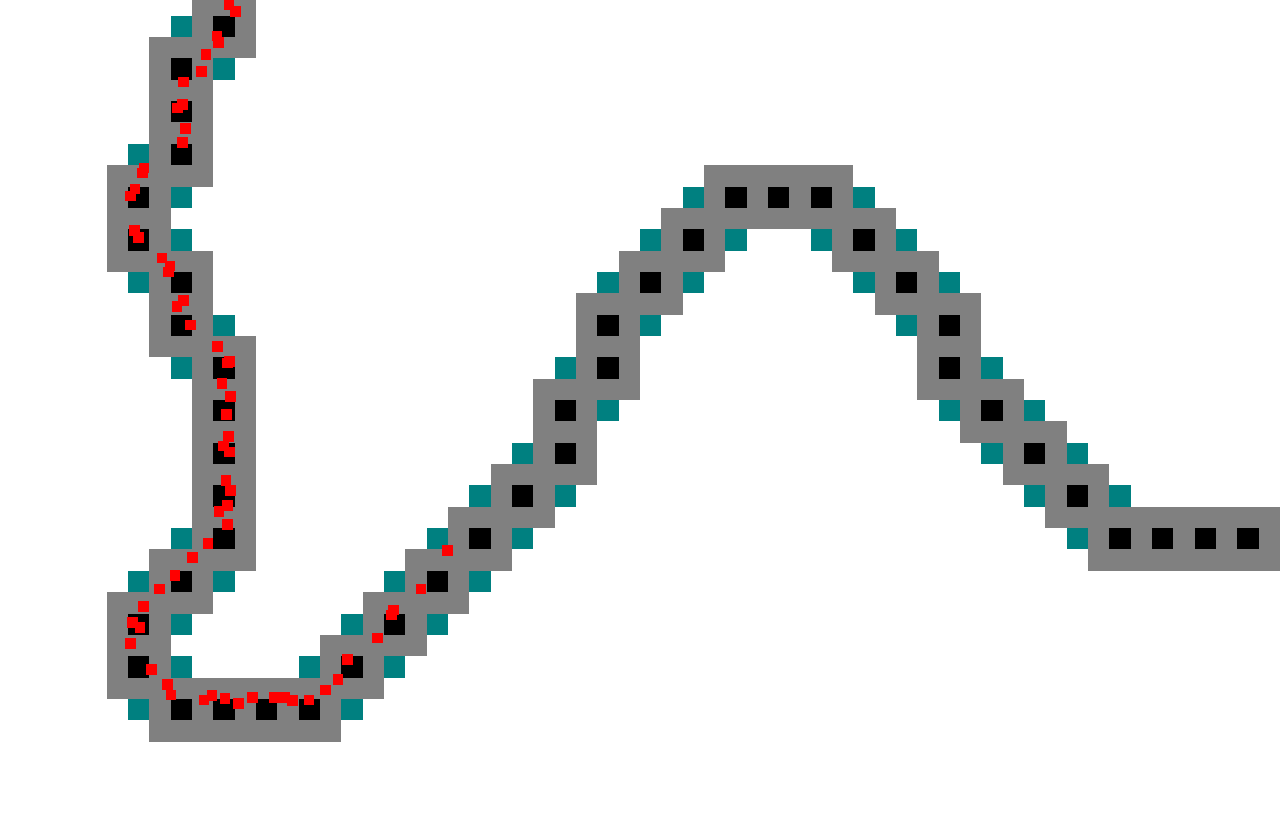
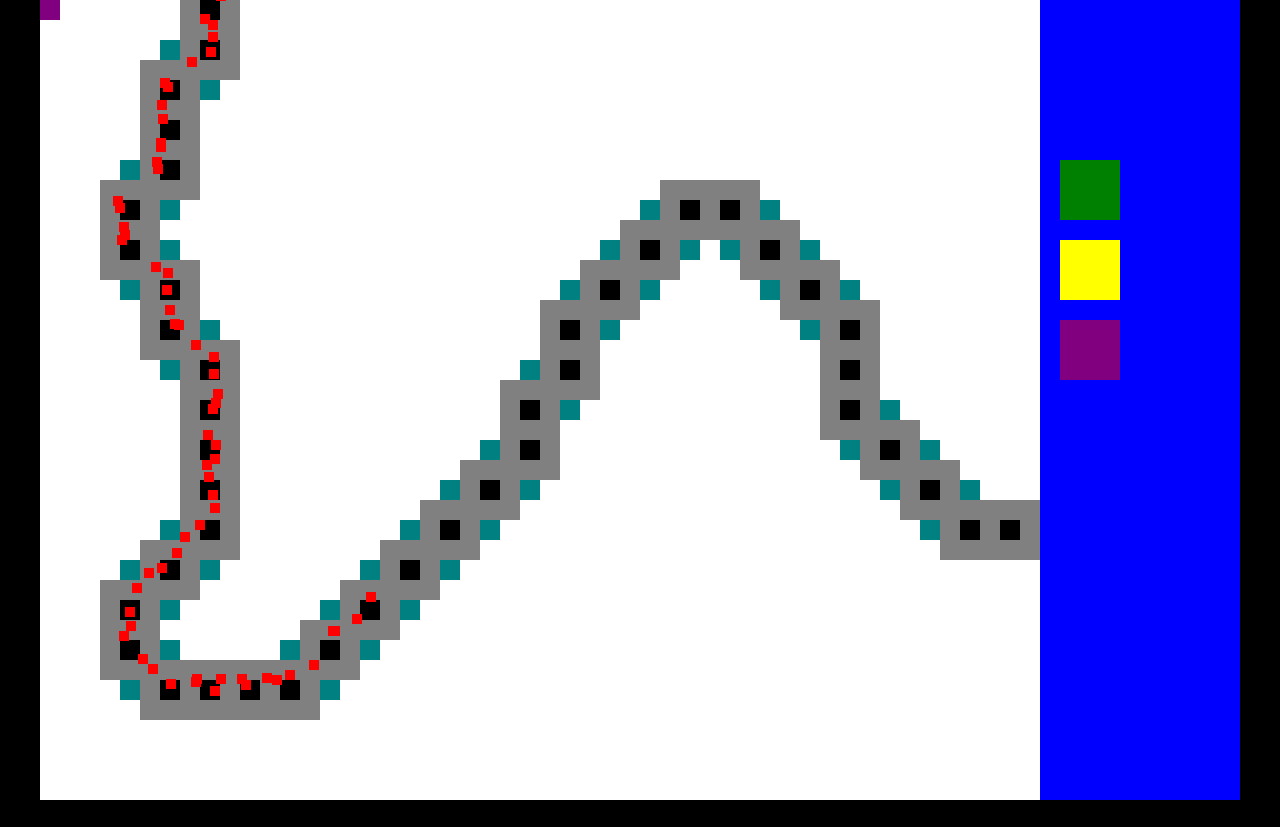
Before and after one commit to BenjaminWFox/Familiar-js13k-2025, a website built with Vite: page index.html in a window 1280 px wide. After the commit the page ends 800 px from the top, so only its background shows below. Built offline with nearby package versions, Linux system fonts and the light colour scheme.

Commit message:
Add menu and mouse-to-canvas

```diff
--- a/index.html
+++ b/index.html
@@ -7,8 +7,9 @@
     <script type="module" src="/src/index.ts"></script>
     <link rel="stylesheet" href="/styles.css" />
   </head>
-  <body>
-    <canvas id="mc" width="3000" height="2000" tabindex="0"></canvas>
-    <canvas id="c" width="3000" height="2000" tabindex="0"></canvas>
+  <body style="background: black;">
+    <canvas id="mc" style="background: white;" width="3000" height="2000" tabindex="0"></canvas>
+    <canvas id="gc" width="3000" height="2000" tabindex="0"></canvas>
+    <canvas id="oc" width="3000" height="2000" tabindex="0"></canvas>
   </body>
 </html>
--- a/package.json
+++ b/package.json
@@ -5,7 +5,7 @@
   "license": "MIT",
   "main": "src/index.ts",
   "scripts": {
-    "dev": "vite",
+    "dev": "vite --host 0.0.0.0",
     "build": "tsc && vite build",
     "fix": "biome check --write --unsafe .",
     "preview": "vite preview",
--- a/src/constants.ts
+++ b/src/constants.ts
@@ -5,110 +5,62 @@ export const Y_TILES = 20;
 export const X_TILE_WIDTH = WIDTH / X_TILES / 2;
 export const Y_TILE_HEIGHT = HEIGHT / Y_TILES / 2;
 
-console.log('*** Setup Data', {X_TILE_WIDTH, Y_TILE_HEIGHT})
+console.log("*** Setup Data", { X_TILE_WIDTH, Y_TILE_HEIGHT });
 
 export type Tile = [number, number];
-export type Path = Array<Tile>
+export type Path = Array<Tile>;
 
 export const PATH: Path = [
-  [5,0],
-  [5,1],
-  [4,2],
-  [4,3],
-  [4,4],
-  [3,5],
-  [3,6],
-  [4,7],
-  [4,8],
-  [5,9],
-  [5,10],
-  [5,11],
-  [5,12],
-  [5,13],
-  [4,14],
-  [3,15],
-  [3,16],
-  [4,17],
-  [5,17],
-  [6,17],
-  [7,17],
-  [8,16],
-  [9,15],
-  [10,14],
-  [11,13],
-  [12,12],
-  [13,11],
-  [13,10],
-  [14,9],
-  [14,8],
-  [15,7],
-  [16,6],
-  [17,5],
-  [18,5],
-  [19,5],
-  [20,6],
-  [21,7],
-  [22,8],
-  [22,9],
-  [23,10],
-  [24,11],
-  [25,12],
-  [26,13],
-  [27,13],
-  [28,13],
-  [29,13],
+  [4, -1],
+  [4, 0],
+  [4, 1],
+  [3, 2],
+  [3, 3],
+  [3, 4],
+  [2, 5],
+  [2, 6],
+  [3, 7],
+  [3, 8],
+  [4, 9],
+  [4, 10],
+  [4, 11],
+  [4, 12],
+  [4, 13],
+  [3, 14],
+  [2, 15],
+  [2, 16],
+  [3, 17],
+  [4, 17],
+  [5, 17],
+  [6, 17],
+  [7, 16],
+  [8, 15],
+  [9, 14],
+  [10, 13],
+  [11, 12],
+  [12, 11],
+  [12, 10],
+  [13, 9],
+  [13, 8],
+  [14, 7],
+  [15, 6],
+  [16, 5],
+  [17, 5],
+  [18, 6],
+  [19, 7],
+  [20, 8],
+  [20, 9],
+  [20, 10],
+  [21, 11],
+  [22, 12],
+  [23, 13],
+  [24, 13],
+  [25, 13],
 ];
 
 // Wrote this backwards
 // it is y,x (not x,y)
-export const PATH_OBJ = {
-  '5,0': 1,
-  '5,1': 1,
-  '4,2': 1,
-  '4,3': 1,
-  '4,4': 1,
-  '3,5': 1,
-  '3,6': 1,
-  '4,7': 1,
-  '4,8': 1,
-  '5,9': 1,
-  '5,10': 1,
-  '5,11': 1,
-  '5,12': 1,
-  '5,13': 1,
-  '4,14': 1,
-  '3,15': 1,
-  '3,16': 1,
-  '4,17': 1,
-  '5,17': 1,
-  '6,17': 1,
-  '7,17': 1,
-  '8,16': 1,
-  '9,15': 1,
-  '10,14': 1,
-  '11,13': 1,
-  '12,12': 1,
-  '13,11': 1,
-  '13,10': 1,
-  '14,9': 1,
-  '14,8': 1,
-  '15,7': 1,
-  '16,6': 1,
-  '17,5': 1,
-  '18,5': 1,
-  '19,5': 1,
-  '20,6': 1,
-  '21,7': 1,
-  '22,8': 1,
-  '22,9': 1,
-  '23,10': 1,
-  '24,11': 1,
-  '25,12': 1,
-  '26,13': 1,
-  '27,13': 1,
-  '28,13': 1,
-  '29,13': 1,
-}
+export const PATH_OBJ: Record<string, number> = {};
 
 export const CRITTER_MOVE_SPEED = 5;
 
--- a/src/index.ts
+++ b/src/index.ts
@@ -1,11 +1,14 @@
-import { HEIGHT, WIDTH } from "./constants";
+import { HEIGHT, PATH, PATH_OBJ, WIDTH, X_TILE_WIDTH, Y_TILE_HEIGHT, type Tile } from "./constants";
 import { drawTileMap } from "./maps";
 import { Critter, entities } from "../x_template_files/entity";
 
 const mapCanvas = document.querySelector('#mc') as HTMLCanvasElement;
 const mapCtx = mapCanvas.getContext('2d') as CanvasRenderingContext2D;
-const canvas = document.querySelector('#c') as HTMLCanvasElement;
+const canvas = document.querySelector('#gc') as HTMLCanvasElement;
 const ctx = canvas.getContext('2d') as CanvasRenderingContext2D;
+const overlayCanvas = document.querySelector('#oc') as HTMLCanvasElement;
+const overlayCtx = overlayCanvas.getContext('2d') as CanvasRenderingContext2D;
+
 // const image = new Image();
 
 // image.src = 'i.png';
@@ -43,7 +46,13 @@ function gameLoop(): void {
 // }
 new Critter();
 
+const mouseTile = {
+  x: 0,
+  y: 0,
+}
+
 function render(): void {
+  drawMenu();
   gameTime += 1;
   if (gameTime % 7 === 0) {
     new Critter();
@@ -59,6 +68,8 @@ function render(): void {
     }
   }
 
+  drawMenu();
+
   // // Show "expanded" data results
   // const data = convertTileToMapBounds(PATH[1], NEXT_DIR.SW);
   // const data2 = convertTileToMapBounds(PATH[1], NEXT_DIR.W);
@@ -73,5 +84,68 @@ function render(): void {
 function clearScreen(): void {}
 
 function drawEntities(): void {}
+
+class Tower {
+  x: number;
+  y: number;
+
+  constructor(x: number, y: number) {
+    this.x = x;
+    this.y = y;
+  }
+}
+
+const towers: Record<string, Tower | undefined> = {
+  green: undefined,
+  yellow: undefined,
+  purple: undefined
+}
+
+function drawMenu(): void {
+  overlayCtx.clearRect(0, 0, WIDTH, HEIGHT);
+
+  const menuLeft = WIDTH - (X_TILE_WIDTH * 10);
+  const towerStartY = Y_TILE_HEIGHT * 8;
+
+  overlayCtx.fillStyle = 'blue';
+  overlayCtx.fillRect(WIDTH - (X_TILE_WIDTH * 10), 0, X_TILE_WIDTH * 10, HEIGHT);
+
+  Object.entries(towers).forEach(([key, value], i) => {
+    const towerX = menuLeft + X_TILE_WIDTH;
+    const towerY = (i * 4 * Y_TILE_HEIGHT) + towerStartY;
+    overlayCtx.fillStyle = key;
+    overlayCtx.fillRect(towerX, towerY, X_TILE_WIDTH * 3, Y_TILE_HEIGHT * 3)
+
+    towers[key] = new Tower(towerX, towerY);
+  })
+
+  overlayCtx.fillRect(mouseTile.x, mouseTile.y, X_TILE_WIDTH, Y_TILE_HEIGHT);
+}
+
+let scale = 1;
+
+function getTileFromMouseCoords(x: number, y: number) {
+  const canvasX = Math.round(x / scale);
+  const canvasY = Math.round(y / scale);
+  const tileStartX = Math.floor(canvasX / X_TILE_WIDTH);
+  const tileStartY = Math.floor(canvasY / Y_TILE_HEIGHT);
+  mouseTile.x = tileStartX * X_TILE_WIDTH;
+  mouseTile.y = tileStartY * Y_TILE_HEIGHT;
+}
+
+overlayCanvas.addEventListener('mousemove', (e: MouseEvent) => {
+  const x = e.pageX - ((e.currentTarget as HTMLElement)?.offsetLeft || 0);
+  const y = e.pageY - ((e.currentTarget as HTMLElement)?.offsetTop || 0);
+
+  // const scaledX = WIDTH / (e.currentTarget as HTMLElement).offsetWidth;
+  // const scaledY = HEIGHT / (e.currentTarget as HTMLElement).offsetHeight;
+  scale = (((e.currentTarget as HTMLElement).offsetWidth / WIDTH));
+  // const scaledTileWidth = Math.round(X_TILE_WIDTH * ((e.currentTarget as HTMLElement).offsetWidth / WIDTH));
+
+  getTileFromMouseCoords(x, y);
+
+  // const mnouseTile = x %
+})
+
 drawTileMap(mapCtx);
 requestAnimationFrame(gameLoop);
--- a/src/maps.ts
+++ b/src/maps.ts
@@ -74,6 +74,12 @@ export function convertTileToMapBounds(t: Tile, mDir: NEXT_DIR, isMapPoint = fal
 
   return conversionData
 }
+
+// Create an object to prevent iterating every time
+// probably overkill
+PATH.forEach((e: Tile) => {
+  PATH_OBJ[e.toString()] = 1
+});
 
 export function drawTileMap(ctx: CanvasRenderingContext2D): void {
   for(let y = 0; y < Y_TILES * 2; y++) {
--- a/styles.css
+++ b/styles.css
@@ -1,9 +1,9 @@
-#mc, #c {
+/* #mc, #c {
   position: absolute;
   width: 100vw;
   outline: 0;
-  image-rendering: pixelated; /* You definitely want this if you are doing pixel art */
-}
+  image-rendering: pixelated;
+} */
 
 /* Get rid of any margins, set background black, use flexbox to center */
 html,
@@ -16,9 +16,22 @@ body {
   height: 100%;
 }
 
+#mc, #gc, #oc {
+  position: absolute;
+  width: 100vw;
+  outline: 0;
+  image-rendering: pixelated; /* You definitely want this if you are doing pixel art */
+}
+
+@media (max-aspect-ratio: 3/2) {
+  #mc, #gc, #oc {
+    width: 100vw;
+  }
+}
+
 /* Input whatever aspect ratio you use here */
-@media (min-aspect-ratio: 16 / 9) {
-  #mc, #c {
+@media (min-aspect-ratio: 3/2) {
+  #mc, #gc, #oc {
     height: 100vh;
     width: auto;
   }
```
Also changed, not shown: 1 other file.
